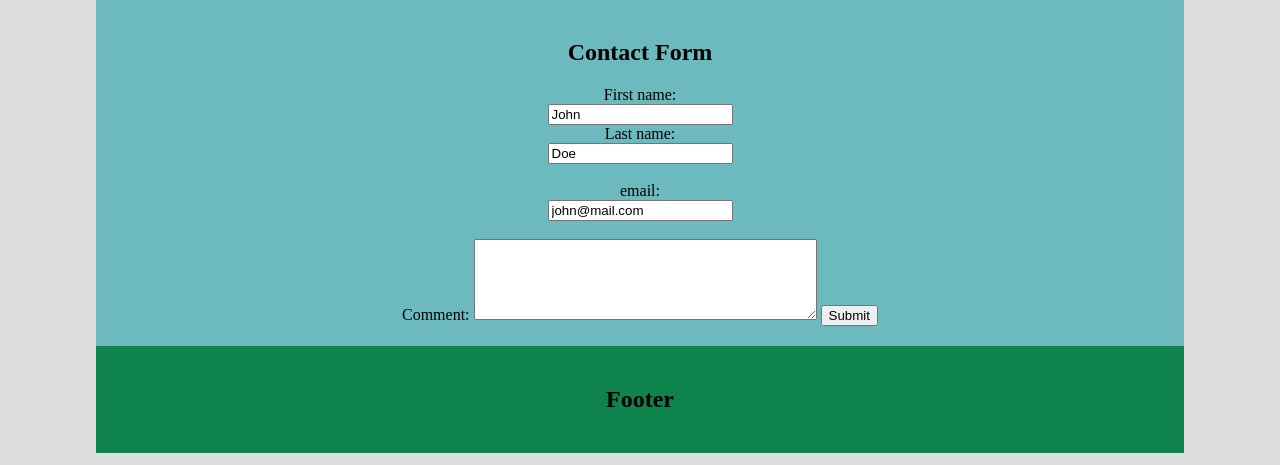
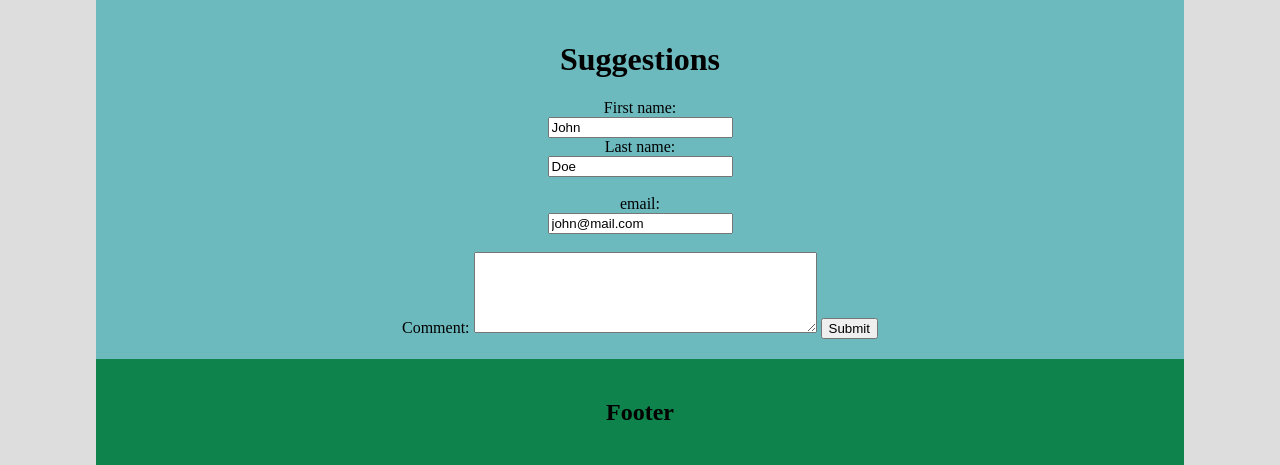
Before and after one commit to jamiejacobs362/jamie, a PHP site: page /suggestions.php in a window 1280 px wide. Shown: the part 234-699 px from the top of the page. Run offline with PHP 8.4, Linux system fonts and the light colour scheme.

Commit message:
Update suggestions.php

```diff
--- a/suggestions.php
+++ b/suggestions.php
@@ -44,7 +44,7 @@ include "navbar.php";
 ?>
  <div class="row">
     <div class="main">
-     <h2>Contact Form</h2>
+     <h1>Suggestions</h1>
 
     <form action="action_page.php" method="post">
   <label for="fname">First name:</label><br>
```
